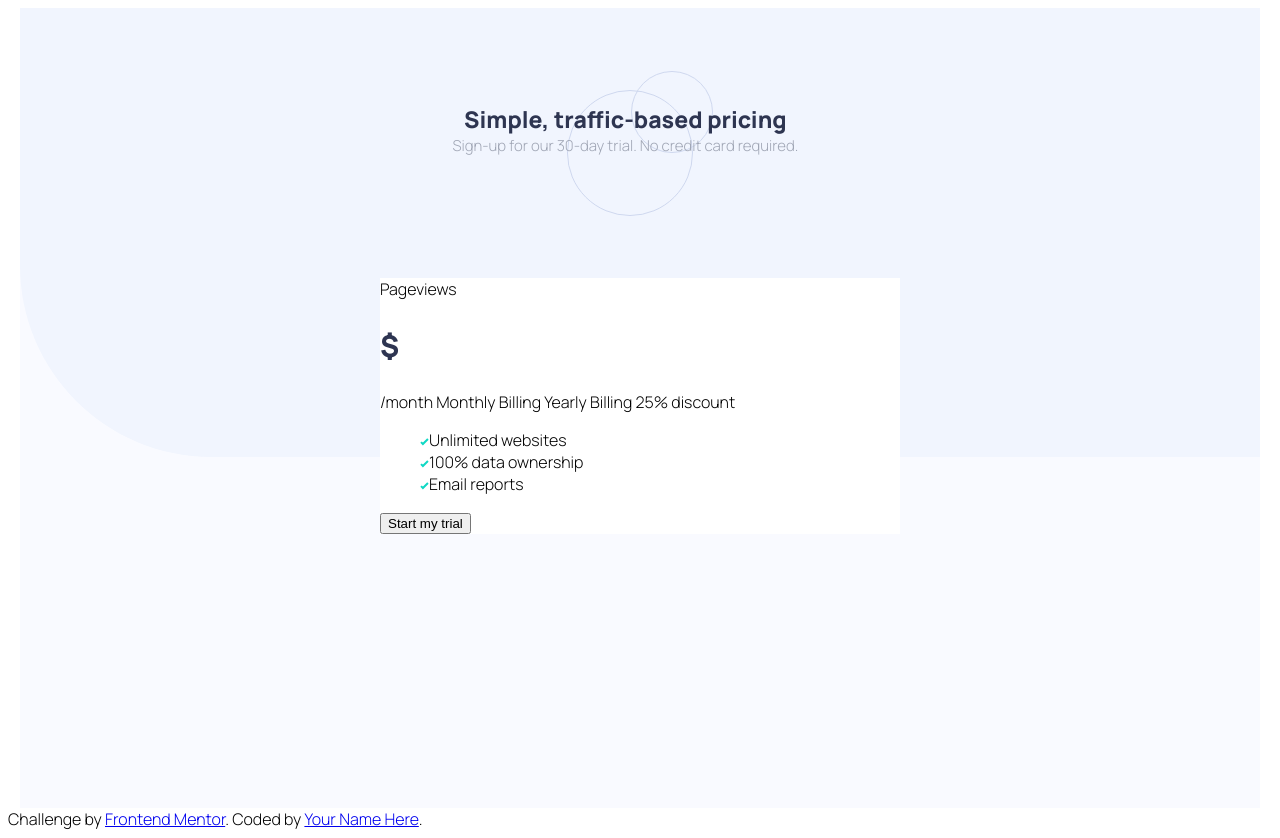
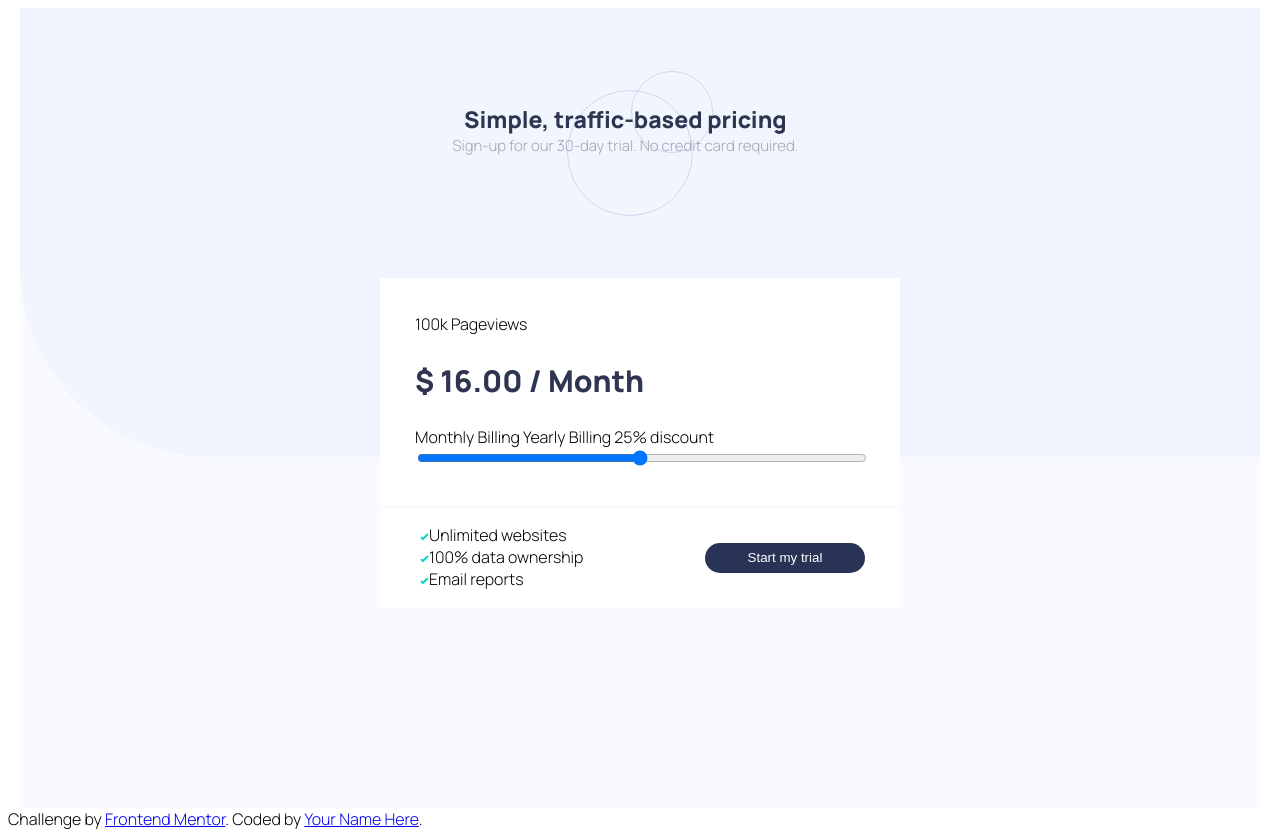
Before and after one commit to davidcoll15/Interactive-pricing-component, a plain HTML site: page index.html in a window 1280 px wide. Drawn offline with nearby package versions, Linux system fonts and the light colour scheme.

Commit message:
adding vue code for reactive slider

```diff
--- a/app.js
+++ b/app.js
@@ -0,0 +1,41 @@
+function inRange(x, min, max) {
+    return ((x-min)*(x-max) <= 0);
+}
+
+const app = Vue.createApp({
+    data() {
+      return {
+        price: "16.00",
+        priceType: "Month",
+        sliderVal: 50,
+        pageViews: "100k"
+      };
+    },
+    methods: {
+        sliderChange(){
+            if(this.priceType == "Month"){
+                if(inRange(this.sliderVal, 0, 20)){
+                    this.price = "8.00",
+                    this.pageViews = "10k"
+                } else if(inRange(this.sliderVal, 21, 40)){
+                    this.price = "12.00",
+                    this.pageViews = "50k"
+                } else if(inRange(this.sliderVal, 41, 60)){
+                    this.price = "16.00",
+                    this.pageViews = "100k"
+                } else if(inRange(this.sliderVal, 61, 80)){
+                    this.price = "24.00",
+                    this.pageViews = "500k"
+                } else if(inRange(this.sliderVal, 81, 100)){
+                    this.price = "36.00",
+                    this.pageViews = "1M"
+                }
+            } else {
+
+            }
+
+        }
+    },
+  });
+
+  app.mount('#app');
--- a/index.html
+++ b/index.html
@@ -8,13 +8,14 @@
 
   <title>Frontend Mentor | Interactive pricing component</title>
   <link rel="stylesheet" href="style.css" />
-  <script src="https://unpkg.com/vue@next"></script>
-  <script src="app.js"></script>
   <link rel="stylesheet" href="https://cdnjs.cloudflare.com/ajax/libs/font-awesome/5.15.3/css/all.min.css" integrity="sha512-iBBXm8fW90+nuLcSKlbmrPcLa0OT92xO1BIsZ+ywDWZCvqsWgccV3gFoRBv0z+8dLJgyAHIhR35VZc2oM/gI1w==" crossorigin="anonymous" referrerpolicy="no-referrer" />
   <link rel="preconnect" href="https://fonts.gstatic.com">
   <link href="https://fonts.googleapis.com/css2?family=Manrope:wght@300&display=swap" rel="stylesheet">
+  <script src="https://unpkg.com/vue@next"></script>
+  <script src="app.js" defer></script>
 </head>
 <body>
+  <div id="app">
     <div class="main-box">
       <div class="title-section">
         <div class="title-text">
@@ -24,19 +25,29 @@
       </div>
 
       <div class="pricer-box">
-      Pageviews
-      <h2>$</h2> /month
+        <div class="pricing-component">
+          {{ pageViews }} Pageviews
+          <h2>$ {{ price }} / {{ priceType }}</h2>
 
           Monthly Billing
           Yearly Billing 25% discount
+          <div class="custom-slider">
+            <input type="range" min="1" max="100" v-model="sliderVal" @change="sliderChange()" aria-label="price slider" />
+          </div>
+        </div>
         <div class ="details">
+          <div class="details-left">
             <ul>
               <li><img src="images/icon-check.svg">Unlimited websites</li>
               <li><img src="images/icon-check.svg">100% data ownership</li>
               <li><img src="images/icon-check.svg">Email reports</li>
             </ul>
+          </div>
+          <div class="details-right">
+            <button>Start my trial</button>
+          </div>
 
-        <button>Start my trial</button>
+        </div>
       </div>
     </div>
   </div>
--- a/style.css
+++ b/style.css
@@ -65,3 +65,34 @@ ul{
     width:520px;
     margin:auto;
 }
+
+.details{
+    border-top:2px solid#F8F8F8;
+    height:100px;
+}
+
+.details-left{
+    float:left;
+}
+
+.details-right{
+    float:right;
+    padding:35px;
+}
+
+.pricing-component{
+    padding: 35px;
+}
+
+.custom-slider input[type='range']{
+    width:100%;
+}
+
+button{
+    width:160px;
+    height:30px;
+    background-color:#293356;
+    color:#ffffff;
+    border: none;
+    border-radius:15px;
+}
```
Lines whose indentation alone changed are shown as unchanged.
